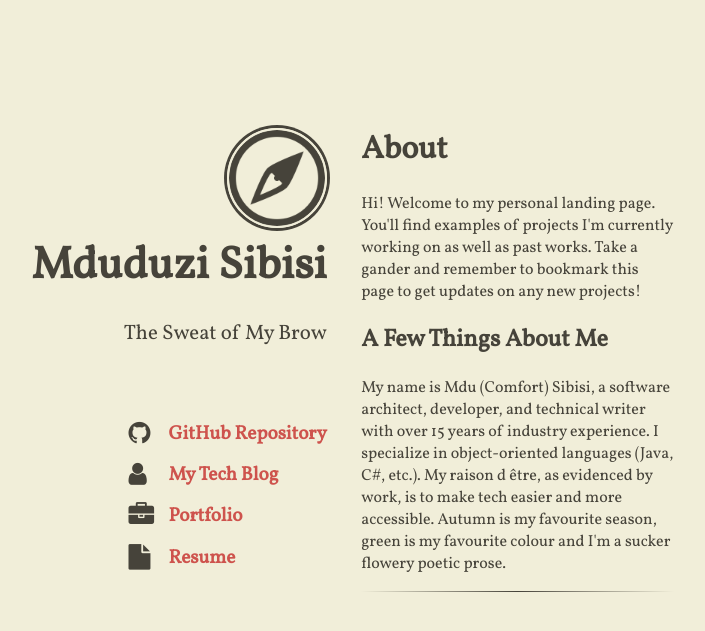
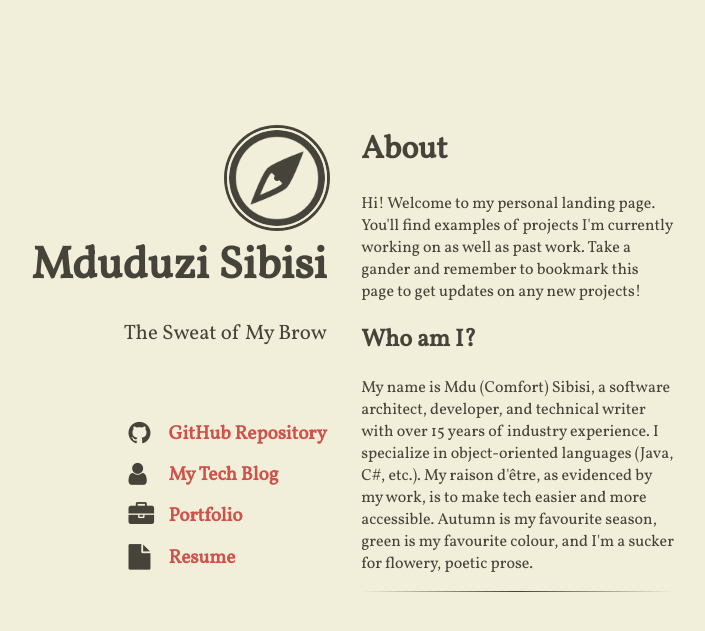
Before and after one commit to OrigamiFolds/origamifolds.github.io, a Jekyll site: the page built from index.html, in a window 1280 px wide. Shown: the top 631 px of the page, without its empty margins (306-1011 px from the left). Built offline with Jekyll 4.4.1, drawn with Linux system fonts in a browser that asks for light colours; nearby versions of some CDN libraries.

Commit message:
Update content.html
Changed heading and corrected Grammatical errors.

```diff
--- a/_includes/content.html
+++ b/_includes/content.html
@@ -2,10 +2,10 @@
 
 <h1>About</h1>
 
-<p>Hi! Welcome to my personal landing page. You'll find examples of projects I'm currently working on as well as past works. Take a gander and remember to bookmark this page to get updates on any new projects!</p>
+<p>Hi! Welcome to my personal landing page. You'll find examples of projects I'm currently working on as well as past work. Take a gander and remember to bookmark this page to get updates on any new projects!</p>
 
-<h2>A Few Things About Me</h2>
+<h2>Who am I?</h2>
 
-<p>My name is Mdu (Comfort) Sibisi, a software architect, developer, and technical writer with over 15 years of industry experience. I specialize in object-oriented languages (Java, C#, etc.). My raison d être, as evidenced by work, is to make tech easier and more accessible. Autumn is my favourite season, green is my favourite colour and I'm a sucker flowery poetic prose.</p>
+<p>My name is Mdu (Comfort) Sibisi, a software architect, developer, and technical writer with over 15 years of industry experience. I specialize in object-oriented languages (Java, C#, etc.). My raison d'être, as evidenced by my work, is to make tech easier and more accessible. Autumn is my favourite season, green is my favourite colour, and I'm a sucker for flowery, poetic prose.</p>
 
 <hr/>
```
